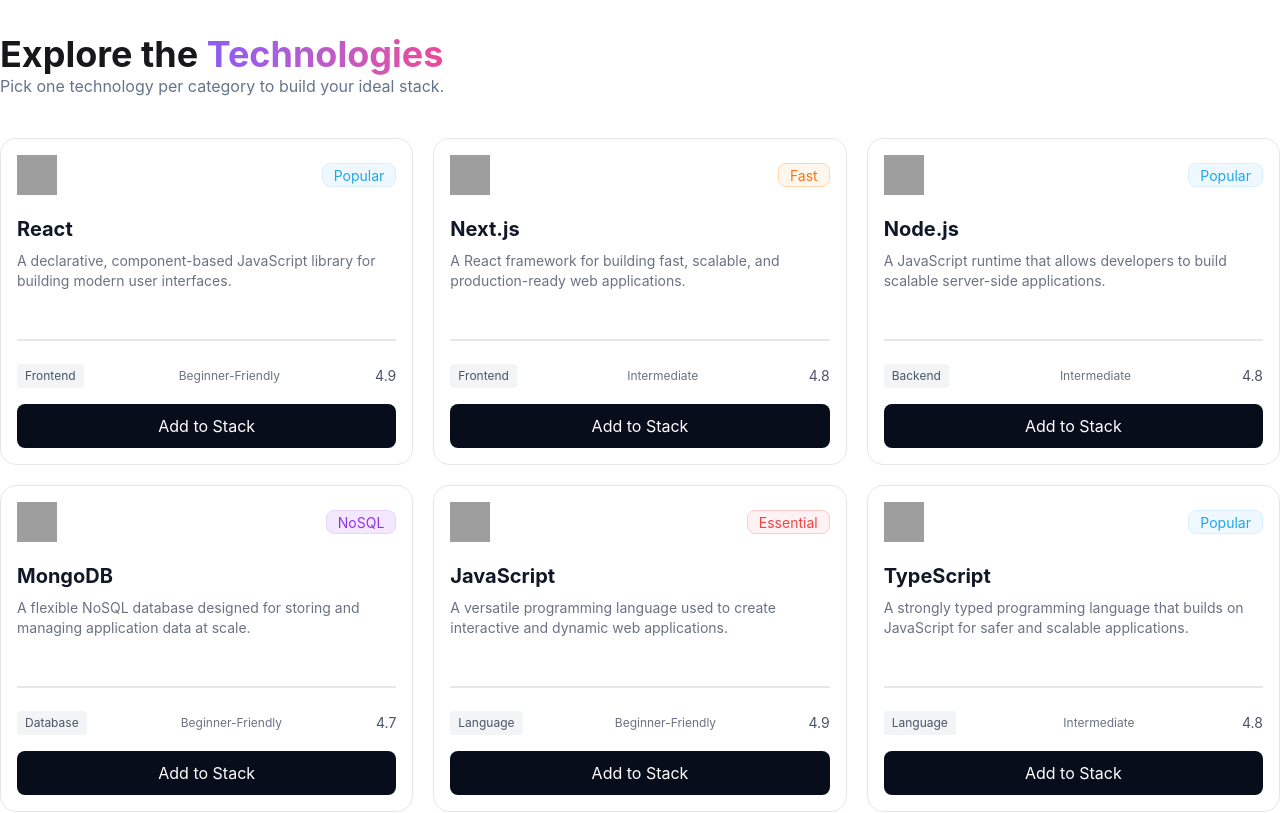
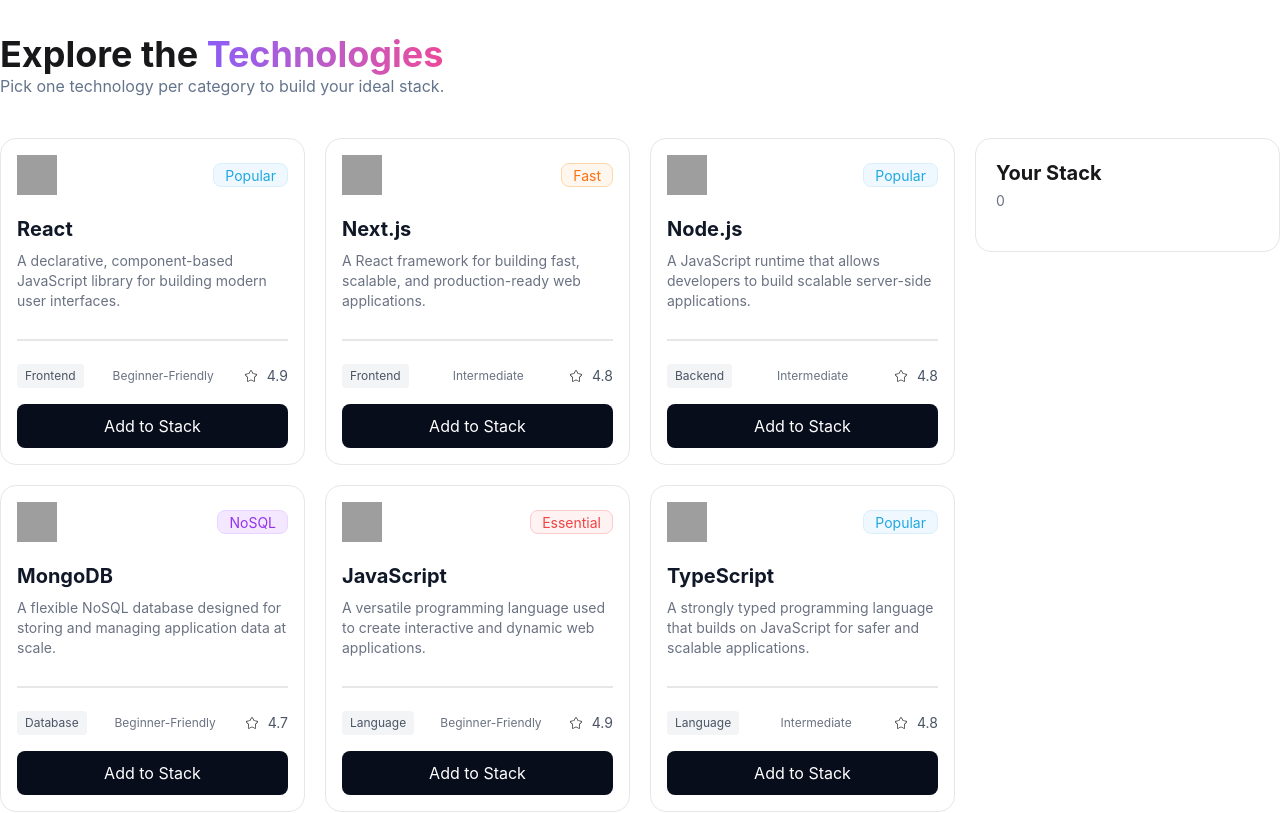
Before and after one commit to mdwakil2009/Assignment-05, a React (Vite) app: page / in a window 1280 px wide. Shown: the part 580-1393 px from the top of the page. Built offline with nearby package versions, Linux system fonts and the light colour scheme; grey boxes are pictures that could not be loaded.

Commit message:
add technology stack selection

```diff
--- a/package.json
+++ b/package.json
@@ -10,9 +10,11 @@
     "preview": "vite preview"
   },
   "dependencies": {
+    "@react-icons/all-files": "^4.1.0",
     "@tailwindcss/vite": "^4.3.3",
     "react": "^19.2.8",
     "react-dom": "^19.2.8",
+    "react-icons": "^5.7.0",
     "tailwindcss": "^4.3.3"
   },
   "devDependencies": {
--- a/src/App.tsx
+++ b/src/App.tsx
@@ -18,7 +18,7 @@
      <Navbar></Navbar>
      <Banner></Banner>
      <Suspense fallback={<p>Looding</p>}>
-      <Technologies  TechnologiesPromise={TechnologiesPromise()} ></Technologies>
+      <Technologies TechnologiesPromise={TechnologiesPromise()} ></Technologies>
      </Suspense>
 
 
--- /dev/null
+++ b/src/YourStack/YourStack.tsx
@@ -0,0 +1,65 @@
+import { IoCloseCircleOutline } from "react-icons/io5";
+
+interface YourStackProps {
+  selectedTechnologies: TechnologiType[];
+  removeTechnology: (id: string) => void;
+  removeAll: () => void;
+}
+
+const YourStack = ({
+  selectedTechnologies,
+  removeTechnology,
+  removeAll,
+}: YourStackProps) => {
+  return (
+    <div className="bg-white border border-gray-200 rounded-2xl p-5">
+      <h2 className="text-xl font-bold">Your Stack</h2>
+
+      <p className="text-sm text-gray-500 mt-1">
+        {selectedTechnologies.length}
+      </p>
+
+      <div className="mt-5 space-y-3">
+        {selectedTechnologies.map((technology) => (
+          <div
+            key={technology.id}
+            className="border border-gray-200 rounded-lg p-3 flex items-center justify-between"
+          >
+            <div className="flex items-center gap-3">
+              <img
+                src={technology.icon}
+                alt=""
+                className="w-8 h-8"
+              />
+
+              <div>
+                <h3 className="font-medium">{technology.name}</h3>
+                <p className="text-xs text-gray-400">
+                  {technology.category}
+                </p>
+              </div>
+            </div>
+
+            <button
+              onClick={() => removeTechnology(technology.id)}
+              className="text-red-500"
+            >
+              <IoCloseCircleOutline/>
+            </button>
+          </div>
+        ))}
+      </div>
+
+      {selectedTechnologies.length > 0 && (
+        <button
+          onClick={removeAll}
+          className="w-full mt-5 border border-red-300 text-red-500 rounded-lg py-2"
+        >
+          Remove All
+        </button>
+      )}
+    </div>
+  );
+};
+
+export default YourStack;
--- a/src/components/Technologies/Card.tsx
+++ b/src/components/Technologies/Card.tsx
@@ -1,6 +1,11 @@
+import { CiStar } from "react-icons/ci";
 import type { TechnologiType } from "../../types/Technologi";
+interface TechnologyCardProps {
+  technologies: TechnologiType[];
+    addToStack: (technology: TechnologiType) => void;
+}
 
-const Card = ({ technologies }) => {
+const Card = ({ technologies,  addToStack }:TechnologyCardProps ) => {
   console.log(technologies, "technologies");
   return (
     <div className="grid grid-cols-3 gap-5">
@@ -8,9 +13,8 @@
         return (
           <div
             className=" bg-white border border-gray-200 rounded-2xl p-4 "
-            tecnologi={technologi.id}
+            key={technologi.id}
           >
-            {" "}
             <div className="flex items-center justify-between">
               <img className="w-10 h-10" src={technologi.icon} alt="" />
               <p
@@ -47,10 +51,17 @@
 
               <p className="text-xs text-gray-500">{technologi.difficulty}</p>
 
+              <div className="flex items-center gap-2">
+               <CiStar />
+
               <p className="text-sm text-gray-600">{technologi.rating}</p>
+
+              </div>
+
             </div>
-            {/* Button */}
-            <button className="w-full bg-[#080d1c] text-white py-2.5 rounded-lg mt-4 ">
+
+            <button  onClick={() => addToStack(technologi)}
+            className="w-full bg-[#080d1c] text-white py-2.5 rounded-lg mt-4 ">
               Add to Stack
             </button>
           </div>
--- a/src/components/Technologies/Technologies.tsx
+++ b/src/components/Technologies/Technologies.tsx
@@ -1,18 +1,34 @@
-import { use } from "react";
+import { use, useState } from "react";
 import type { TechnologiType } from "../../types/Technologi";
 import Card from "./Card";
+import YourStack from "../../YourStack/YourStack.js";
 
 interface TechnologiesProps {
   TechnologiesPromise: Promise<TechnologiType[]>;
 }
 
 const Technologies = ({ TechnologiesPromise }: TechnologiesProps) => {
-  console.log(TechnologiesPromise);
   const technologies = use(TechnologiesPromise);
-  console.log(technologies);
+
+  const [selectedTechnologies, setSelectedTechnologies] = useState<TechnologiType[]>([]);
+
+  const addToStack = (technology: TechnologiType) => {
+    setSelectedTechnologies((oldtechnology) => [...oldtechnology, technology]);
+  };
+
+  const removeTechnology = (id: string) => {
+    setSelectedTechnologies((oldtechnology) =>
+      oldtechnology.filter((technology) => technology.id !== id)
+    );
+  };
+
+  const removeAll = () => {
+    setSelectedTechnologies([]);
+  };
 
   return (
-    <div className=" container mx-auto">
+    <div className="container mx-auto">
+
       <div>
         <h1 className="font-bold text-4xl">
           Explore the{" "}
@@ -20,9 +36,30 @@
             Technologies
           </span>
         </h1>
-        <p className="text-[#64748B] mb-10">Pick one technology per category to build your ideal stack.</p>
+
+        <p className="text-[#64748B] mb-10">
+          Pick one technology per category to build your ideal stack.
+        </p>
       </div>
-      <Card technologies={technologies}></Card>
+
+      <div className="grid grid-cols-4 gap-5">
+
+        <div className="col-span-3">
+          <Card
+            technologies={technologies}
+            addToStack={addToStack}
+          />
+        </div>
+
+        <div className="col-span-1">
+          <YourStack
+            selectedTechnologies={selectedTechnologies}
+            removeTechnology={removeTechnology}
+            removeAll={removeAll}
+          />
+        </div>
+
+      </div>
     </div>
   );
 };
```
Also changed, not shown: 1 other file (tests, documents, lock files or other folders).
